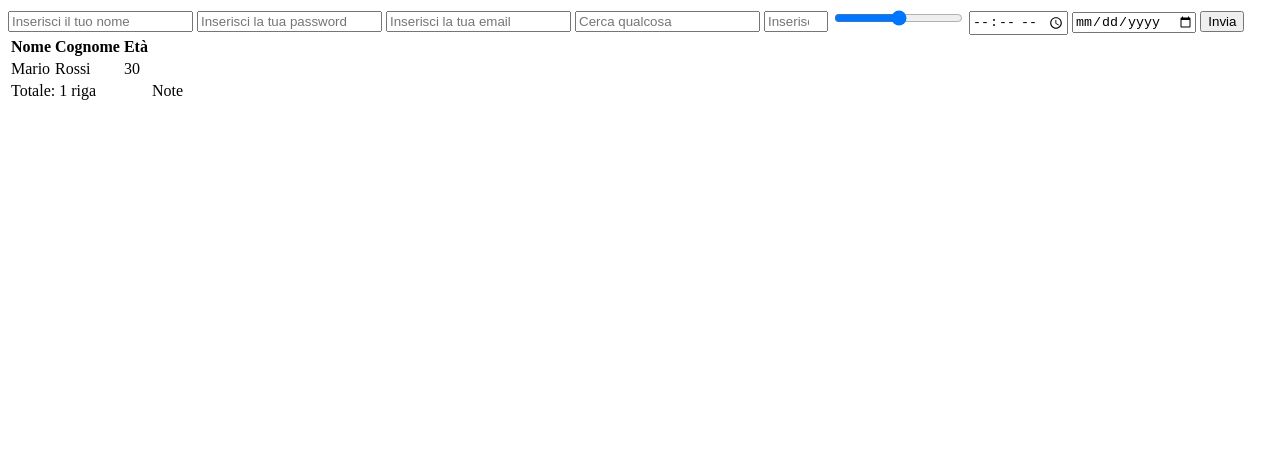
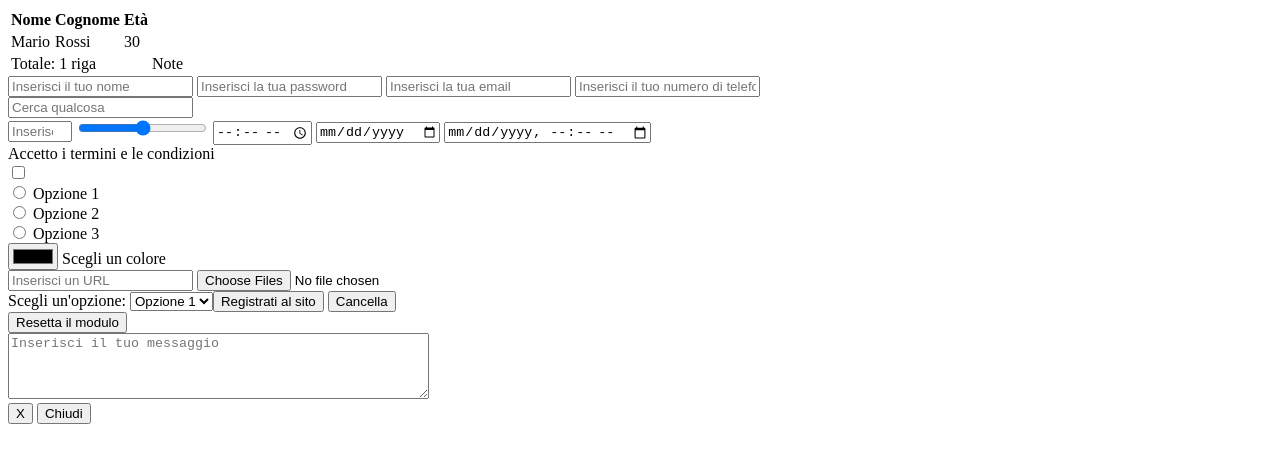
Before and after one commit to Francesco96dev/Prova-1, a plain HTML site: page esercizio/lezione 2/index.html in a window 1280 px wide. Drawn offline with Linux system fonts and the light colour scheme.

Commit message:
appunti giorno 2

```diff
--- a/esercizio/lezione 2/index.html
+++ b/esercizio/lezione 2/index.html
@@ -6,7 +6,42 @@
     <title>table form input</title>
   </head>
   <body>
-    <form autocomplete="on">
+    <table>
+      <!-- table, tabella -->
+      <thead>
+        <!-- table head, intestazione della tabella -->
+        <tr>
+          <!--table row, righe -->
+          <th>Nome</th>
+          <!-- table header, intestazione di colonna -->
+          <th>Cognome</th>
+          <th>Età</th>
+        </tr>
+      </thead>
+      <tbody>
+        <!-- table body, corpo della tabella -->
+        <tr>
+          <td>Mario</td>
+          <td>Rossi</td>
+          <td>30</td>
+        </tr>
+      </tbody>
+      <tfoot>
+        <!-- table foot, piè di pagina della tabella -->
+        <tr>
+          <td colspan="3">Totale: 1 riga</td>
+          <!-- colspan, unire celle -->
+          <td rowspan="2">Note</td>
+          <!-- rowspan, unire righe -->
+        </tr>
+      </tfoot>
+    </table>
+    <form autocomplete="on" enctype="multipart/form-data" onsubmit="">
+      <!-- onsubmit, evento di invio del modulo, definisce cosa succede quando il modulo viene inviato -->
+      <!-- form, modulo -->
+      <!-- autocomplete, suggerimenti automatici -->
+      <!-- enctype, specifica il tipo di codifica dei dati del modulo -->
+
       <input
         name="nome utente"
         placeholder="Inserisci il tuo nome"
@@ -42,9 +77,16 @@
         minlength="5"
         required
       />
+      <input
+        type="tel"
+        name="telefono"
+        placeholder="Inserisci il tuo numero di telefono"
+      />
+      <!-- type="tel", campo per numero di telefono -->
       <!-- type="email", campo per email -->
-
-      <input name="ricerca" type="search" placeholder="Cerca qualcosa" />
+      <div>
+        <input name="ricerca" type="search" placeholder="Cerca qualcosa" />
+      </div>
       <!-- type="search", campo di ricerca -->
 
       <input
@@ -66,39 +108,88 @@
       <input type="date" name="data" />
       <!-- type="date", campo per selezione della data -->
 
-      <input type="submit" value="Invia" />
+      <input type="datetime-local" name="data e ora" />
+      <!-- type="datetime-local", campo per selezione di data e ora -->
+
+      <div>
+        <label for="checkbox1">Accetto i termini e le condizioni</label>
+      </div>
+      <!-- label, etichetta per il campo -->
+      <div>
+        <input type="checkbox" name="valore1" />
+      </div>
+      <!-- type="checkbox", campo di selezione -->
+      <!-- puoi anche inserire input checkbox DENTRO label-->
+      <div>
+        <label>
+          <input type="radio" name="scelta" />
+          Opzione 1
+        </label>
+      </div>
+      <div>
+        <label>
+          <input type="radio" name="scelta" />
+          Opzione 2
+        </label>
+      </div>
+
+      <div>
+        <label>
+          <input type="radio" name="scelta" />
+          Opzione 3
+        </label>
+      </div>
+      <!-- label, etichetta per il campo -->
+      <!-- type="radio", campo di selezione singola -->
+
+      <div>
+        <label>
+          <input type="color" name="colore" />
+          Scegli un colore
+        </label>
+      </div>
+
+      <input type="url" name="sito web" placeholder="Inserisci un URL" />
+      <!-- type="url", campo per URL -->
+
+      <input type="file" name="file" accept=".jpg, .jpeg" multiple />
+
+      <!-- accept, specifica i tipi di file accettati -->
+      <!-- type="file", campo per caricamento file -->
+
+      <input type="hidden" name="campo nascosto" value="valore nascosto" />
+      <!-- type="hidden", campo nascosto, non visibile all'utente -->
+      <div>
+        <label for="select">Scegli un'opzione:</label>
+        <select name="opzioni" id="select">
+          <!-- select, menu a tendina,serve per selezionare un'opzione da un elenco -->
+          <option value="opzione1">Opzione 1</option>
+          <option value="opzione2" disabled >  Opzione 2 </option>
+          <option value="opzione3">Opzione 3</option>
+        <input type="submit" value="Registrati al sito" />
+        <input type="button" value="Cancella" onclick="" />
+      </div>
+      <!-- onclick, evento di click su un elemento, definisce cosa succede quando l'elemento viene cliccato -->
       <!-- submit, pulsante di invio -->
+      <!-- button, pulsante generico -->
+      <input type="reset" value="Resetta il modulo" />
+      <!-- reset, pulsante per resettare il modulo -->
+      <div>
+        <textarea
+          name="messaggio"
+          placeholder="Inserisci il tuo messaggio"
+          rows="4"
+          cols="50"
+          maxlength="500"
+          spellcheck="true"
+        ></textarea>
+      </div>
+      <button aria-label="chiudi finestra">X  </button>
+      <button aria-hidden="true">Chiudi</button>
+      <!-- aria-hidden, nasconde l'elemento agli screen reader -->
+      <!-- aria-label, etichetta per l'accessibilità -->
+      <!-- textarea, campo di testo multilinea -->
+
     </form>
-
-    <table>
-      <!-- table, tabella -->
-      <thead>
-        <!-- table head, intestazione della tabella -->
-        <tr>
-          <!--table row, righe -->
-          <th>Nome</th>
-          <!-- table header, intestazione di colonna -->
-          <th>Cognome</th>
-          <th>Età</th>
-        </tr>
-      </thead>
-      <tbody>
-        <!-- table body, corpo della tabella -->
-        <tr>
-          <td>Mario</td>
-          <td>Rossi</td>
-          <td>30</td>
-        </tr>
-      </tbody>
-      <tfoot>
-        <!-- table foot, piè di pagina della tabella -->
-        <tr>
-          <td colspan="3">Totale: 1 riga</td>
-          <!-- colspan, unire celle -->
-          <td rowspan="2">Note</td>
-          <!-- rowspan, unire righe -->
-        </tr>
-      </tfoot>
-    </table>
   </body>
 </html>
```
Also changed, not shown: esercizio/esercizio-blog.html (renamed from esercizio/index.html).
